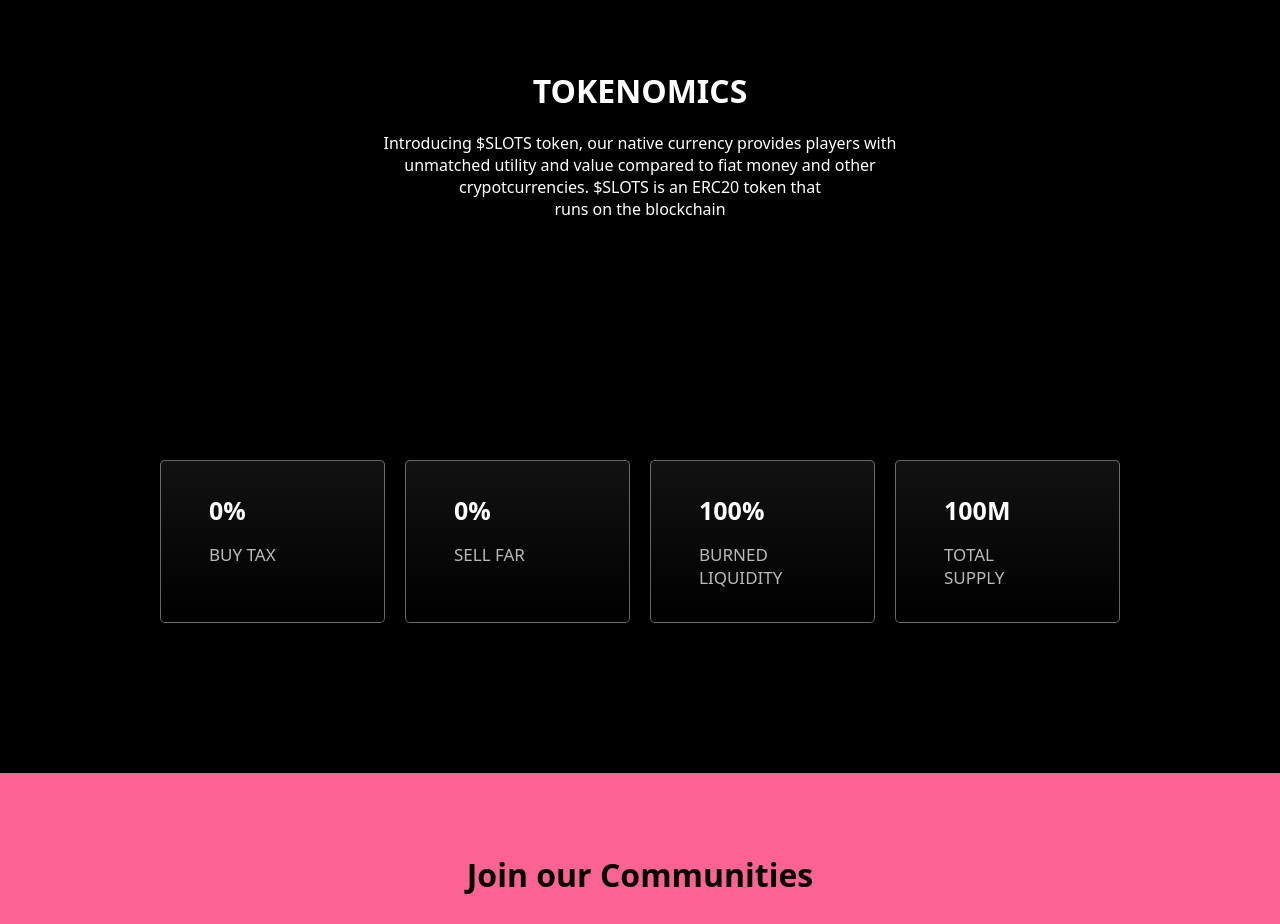
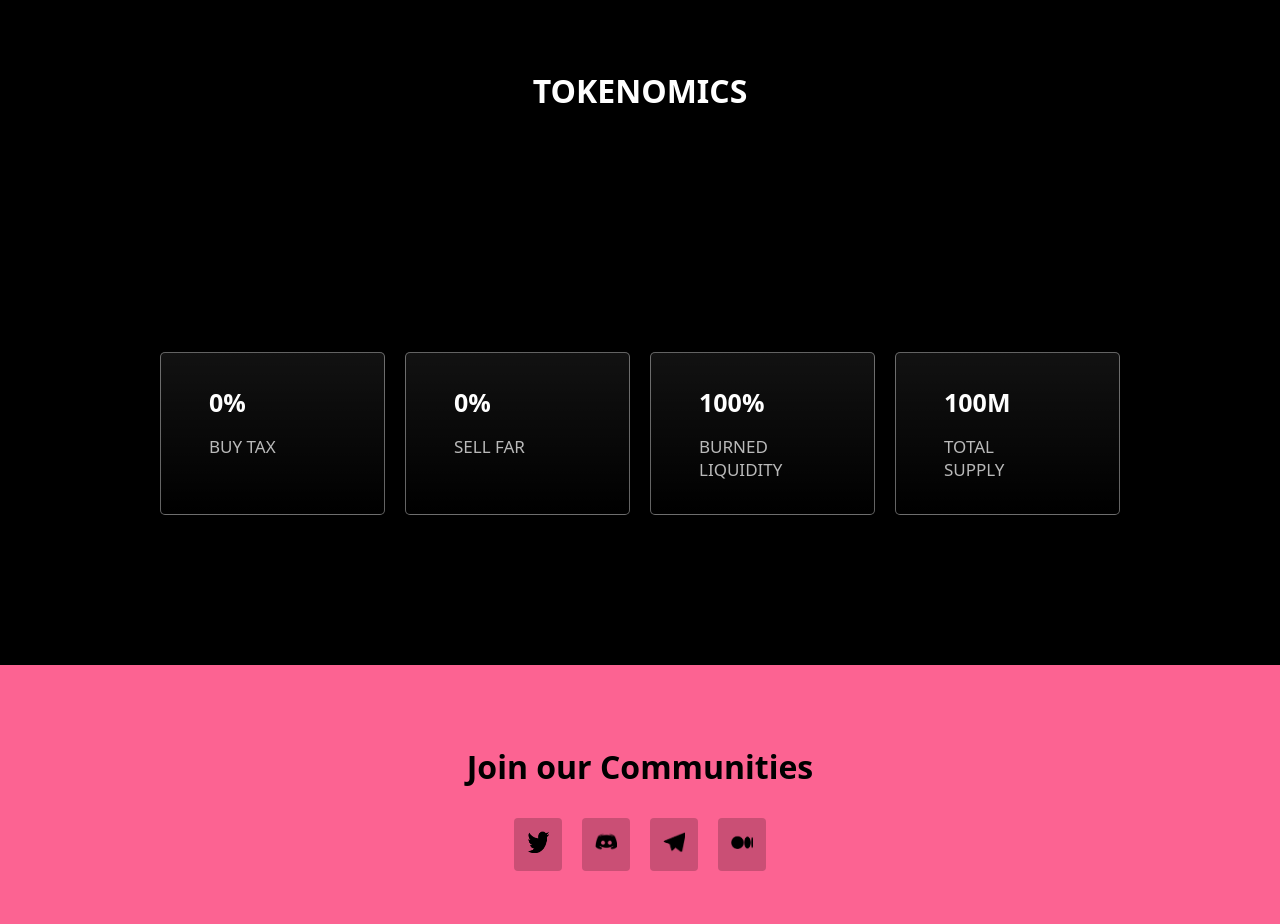
Before and after one commit to iyamujoshua/saveoursolana, a React (Vite) app: page / in a window 1280 px wide. Shown: the part 1320-2244 px from the top of the page. Built offline with nearby package versions, Linux system fonts and the light colour scheme; a web font is replaced by a local one.

Commit message:
first commit

```diff
--- a/src/components/Tokenomics/index.jsx
+++ b/src/components/Tokenomics/index.jsx
@@ -7,11 +7,11 @@ export default function Tokenomics() {
       {/* <img src={img1} alt="" className=""/> */}
       <div className="tokenomics-contents">
         <h1>TOKENOMICS</h1>
-        <p>
-          Introducing $SLOTS token, our native currency provides players with <br />
+        {/* <p>
+          Introducing $BADDIE token, our native currency provides players with <br />
           unmatched utility and value compared to fiat money and other <br />
           crypotcurrencies. $SLOTS is an ERC20 token that <br /> runs on the blockchain
-        </p>
+        </p> */}
         {/* <button className="Buy">
               $Buy $SLOT
             </button> */}
```
